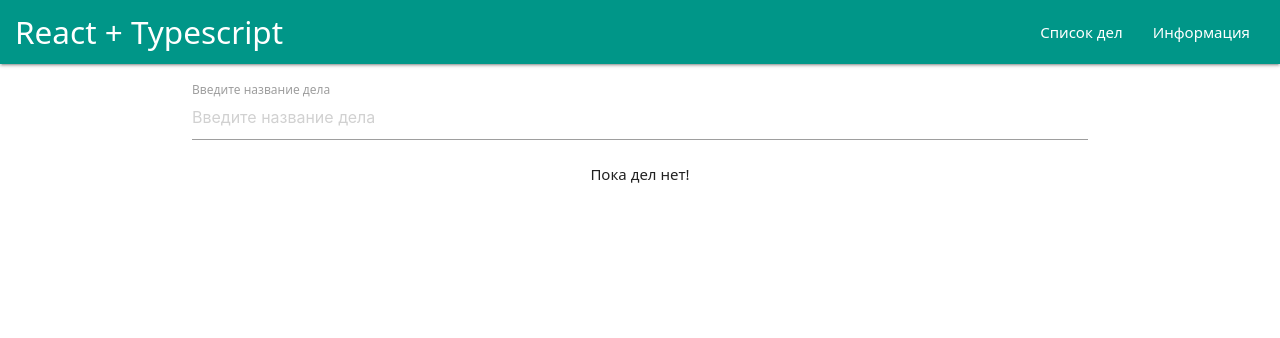
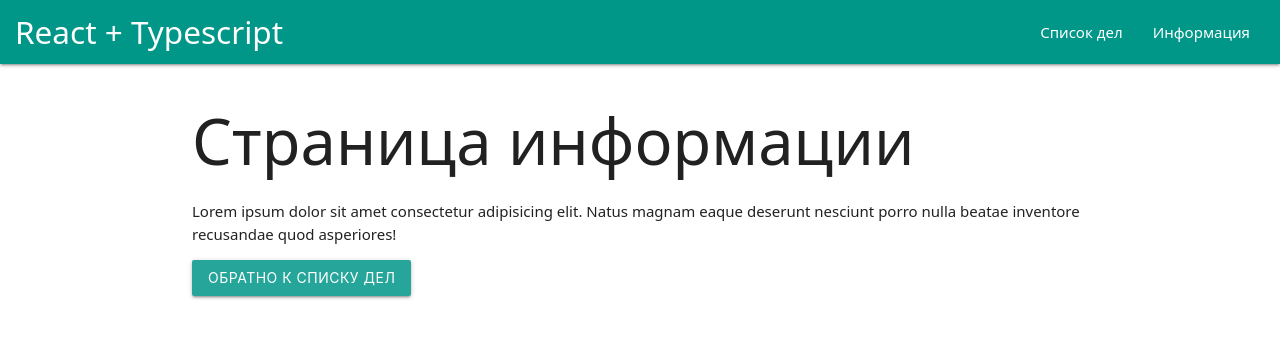
Before and after one commit to eishinkina/todo-react-ts, a React (Create React App) app: page /about in a window 1280 px wide. Shown: the top 338 px of the page. Built offline with nearby package versions, Linux system fonts and the light colour scheme.

Commit message:
implemented routing by pages

```diff
--- a/package.json
+++ b/package.json
@@ -23,8 +23,10 @@
     "@types/node": "^16.18.39",
     "@types/react": "^18.2.17",
     "@types/react-dom": "^18.2.7",
+    "@types/react-router-dom": "^5.3.3",
     "react": "^18.2.0",
     "react-dom": "^18.2.0",
+    "react-router-dom": "^6.14.2",
     "typescript": "^4.9.5"
   },
   "devDependencies": {
--- a/src/App.tsx
+++ b/src/App.tsx
@@ -1,50 +1,20 @@
-import React, { useState } from "react";
+import React from "react";
 import Navbar from "./components/Navbar";
-import TodoForm from "./components/TodoForm";
-import TodoList from "./components/TodoList";
-import { ITodo } from "./Interfaces";
+import { BrowserRouter, Route, Routes } from "react-router-dom";
+import TodosPage from "./pages/TodosPage";
+import AboutPage from "./pages/AboutPage";
 
 const App: React.FC = () => {
-  const [todos, setTodos] = useState<ITodo[]>([]);
-  const addHandler = (title: string) => {
-    const newTodo: ITodo = {
-      title,
-      id: Date.now(),
-      completed: false,
-    };
-    setTodos((prev) => [newTodo, ...prev]);
-  };
-
-  const toggleHandler = (id: number) => {
-    setTodos((prev) =>
-      prev.map((todo) => {
-        if (todo.id === id) {
-          todo.completed = !todo.completed;
-        }
-        return todo;
-      })
-    );
-  };
-
-  const removeHandler = (id: number) => {
-    const shoudRemove = confirm("Вы уверенны что хотите удалить элемент?");
-    if (shoudRemove) {
-      setTodos((prev) => prev.filter((todo) => todo.id !== id));
-    }
-  };
-
   return (
-    <>
+    <BrowserRouter>
       <Navbar />
       <div className="container">
-        <TodoForm onAdd={addHandler} />
-        <TodoList
-          onToggle={toggleHandler}
-          onRemove={removeHandler}
-          todos={todos}
-        />
+        <Routes>
+          <Route path="/" element={<TodosPage />} />
+          <Route path="/about" element={<AboutPage />} />
+        </Routes>
       </div>
-    </>
+    </BrowserRouter>
   );
 };
 
--- a/src/components/Navbar.tsx
+++ b/src/components/Navbar.tsx
@@ -1,4 +1,5 @@
 import React from "react";
+import { NavLink } from "react-router-dom";
 
 const Navbar: React.FC = () => {
   return (
@@ -9,10 +10,10 @@ const Navbar: React.FC = () => {
         </a>
         <ul id="nav-mobile" className="right hide-on-med-and-down">
           <li>
-            <a href="/">Список дел</a>
+            <NavLink to="/">Список дел</NavLink>
           </li>
           <li>
-            <a href="/">Информация</a>
+            <NavLink to="/about">Информация</NavLink>
           </li>
         </ul>
       </div>
--- /dev/null
+++ b/src/pages/AboutPage.tsx
@@ -0,0 +1,19 @@
+import React from 'react'
+import { useNavigate } from 'react-router-dom'
+
+const AboutPage: React.FC = () => {
+    const navigate = useNavigate()
+  return (
+    <>
+      <h1>Страница информации</h1>
+      <p>
+        Lorem ipsum dolor sit amet consectetur adipisicing elit. Natus magnam
+        eaque deserunt nesciunt porro nulla beatae inventore recusandae quod
+        asperiores!
+      </p>
+      <button className='btn' onClick={() => navigate('/')}>Обратно к списку дел</button>
+    </>
+  )
+}
+
+export default AboutPage
--- /dev/null
+++ b/src/pages/TodosPage.tsx
@@ -0,0 +1,54 @@
+import React from "react";
+import { useState, useEffect } from "react";
+import { ITodo } from "../Interfaces";
+import TodoForm from "../components/TodoForm";
+import TodoList from "../components/TodoList";
+
+const TodosPage: React.FC = () => {
+  const [todos, setTodos] = useState<ITodo[]>([]);
+  useEffect(() => {
+    const saved = JSON.parse(localStorage.getItem("todos") || "[]") as ITodo[];
+    setTodos(saved);
+  }, []);
+  useEffect(() => {
+    localStorage.setItem("todos", JSON.stringify(todos));
+  }, [todos]);
+  const addHandler = (title: string) => {
+    const newTodo: ITodo = {
+      title,
+      id: Date.now(),
+      completed: false,
+    };
+    setTodos((prev) => [newTodo, ...prev]);
+  };
+
+  const toggleHandler = (id: number) => {
+    setTodos((prev) =>
+      prev.map((todo) => {
+        if (todo.id === id) {
+          todo.completed = !todo.completed;
+        }
+        return todo;
+      })
+    );
+  };
+
+  const removeHandler = (id: number) => {
+    const shoudRemove = confirm("Вы уверенны что хотите удалить элемент?");
+    if (shoudRemove) {
+      setTodos((prev) => prev.filter((todo) => todo.id !== id));
+    }
+  };
+  return (
+    <>
+      <TodoForm onAdd={addHandler} />
+      <TodoList
+        onToggle={toggleHandler}
+        onRemove={removeHandler}
+        todos={todos}
+      />
+    </>
+  );
+};
+
+export default TodosPage;
```
Also changed, not shown: 1 other file (tests, documents, lock files or other folders).
